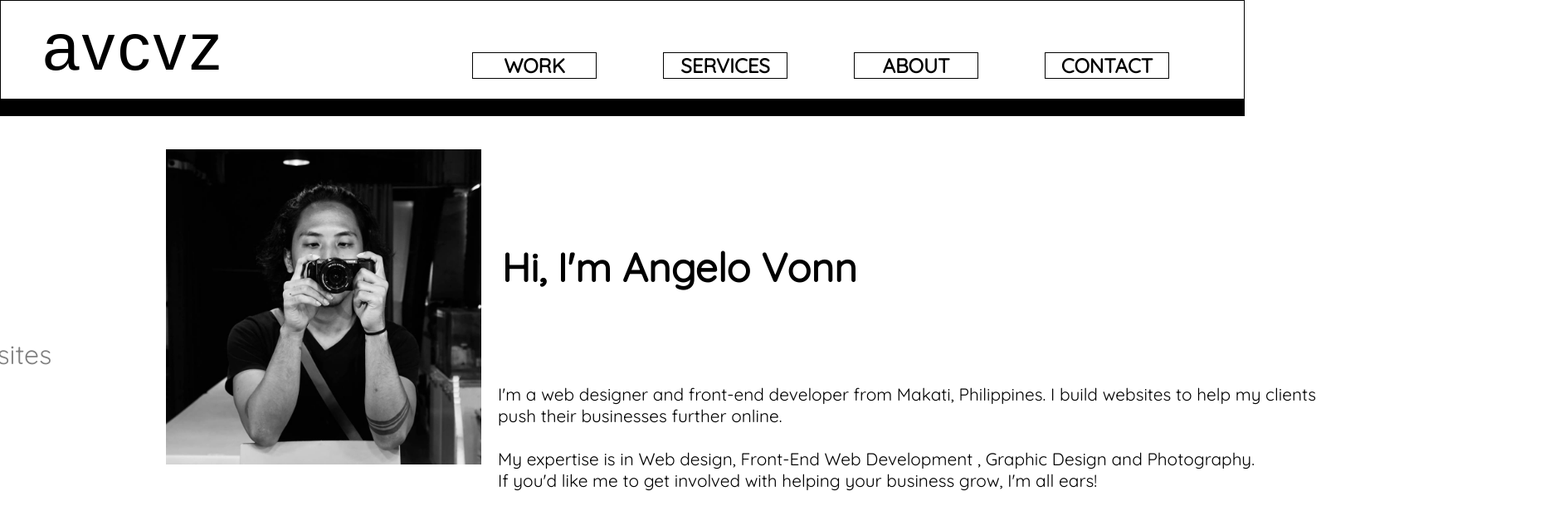
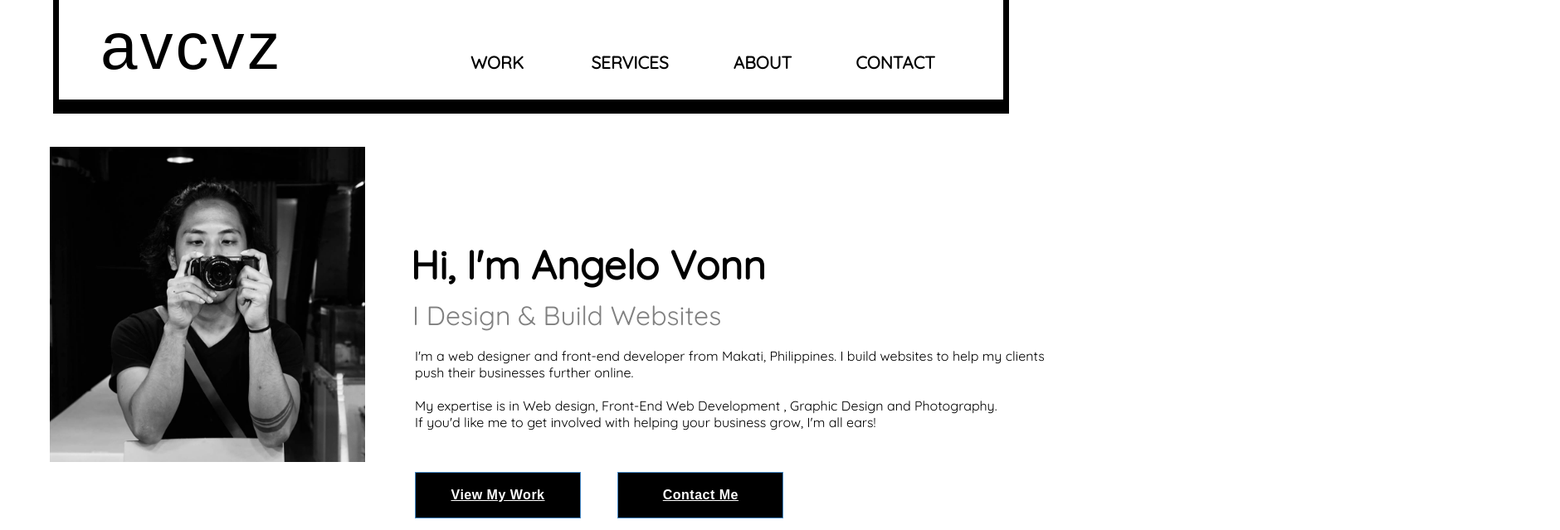
Before and after one commit to angelovonn/devporfolio2, a plain HTML site: page index.html in a window 1280 px wide. Shown: the top 639 px of the page at 83% size, 1880 px wide, since content can reach past the window. Drawn offline with Linux system fonts and the light colour scheme.

Commit message:
updated version3

```diff
--- a/assets/css/style.css
+++ b/assets/css/style.css
@@ -8,25 +8,27 @@
 .header {
 	background-color: white;
 	height: 120px;
-	width: 1500px;
-	border: 1px solid black;
+	width: 90vw;
+	/*border: 1px solid black;*/
 	padding: 10px 50px 0px 50px;
 	margin: 0 auto;
+	border-left: 7px solid black;
+	border-right: 7px solid black;
 }
 
 .header2{
 	background-color: black;
 	border: 1px solid black;
-	height: 20px;
-	width: 1500px;
+	height: 17px;
+	width: 90vw;
 	margin: 0 auto;
 }
 
 footer {
 	background-color: black;
 	margin: 0 auto;
-	height: 50px;
-	width: 1500px;
+	height: 30px;
+	width: 90vw;
 	text-align: center;
 	color: white;
 }
@@ -37,14 +39,14 @@ footer {
 h3	{
 	display: inline-block;
 	color: black;
-	border: 1px solid black;
-	font-size: 1.5em;
-	width: 150px;
+	/*border: 1px solid black;*/
+	font-size: 1.3em;
+	width: 120px;
 	text-align: center;
 	float: right;
 	position: relative;
 	top: -40px;
-	margin: 0px 40px 0px 40px;
+	margin: 0px 20px 0px 20px;
 }
 
 .logo {
@@ -76,7 +78,7 @@ img {
 	height: 380px;
 	width: 380px;
 	background-color: white;
-	margin-left: 100px;
+	margin-left: 30px;
 	margin-bottom: 50px
 }
 
@@ -85,7 +87,7 @@ img {
 	font-size: 3em;
 	position: relative;
 	bottom: 270px;
-	right: -120px;
+	right: -80px;
 	font-weight: bolder;
 }
 
@@ -95,15 +97,15 @@ img {
 	color: grey;
 	position: relative;
 	bottom: 215px;
-	right: 310px;
+	right: 350px;
 }
 
 .writeups3 {
-	font-size: 1.3em;
+	font-size: 1em;
 	color: black;
 	position: relative;
 	top: -200px;
-	left: 600px;
+	left: 500px;
 
 
 }
@@ -121,7 +123,7 @@ img {
     color: #fff;
     position: relative;
     top: -150px;
-    left: 580px;
+    left: 480px;
     width: 200px;
     margin-left: 20px;
     margin-right: 20px;
--- a/index.html
+++ b/index.html
@@ -3,7 +3,7 @@
 <head>
 
 	<meta charset="utf-8">
-	<meta name="viewport" content="width-device, intial-scale=1.0">
+	<meta name="viewport" content="width=device-width, intial-scale=1.0">
 	<meta http-equiv="X-UA Compatible" content="IE-Edge">
 
 	<!-- 	 external css -->
@@ -25,7 +25,7 @@
 			</ul>
 		</div>
 	</div>
-	<div class="header2">blackbox</div>
+	<div class="header2"></div>
 	<br>
 	<br>
 	<div class="section">
```
Also changed, not shown: assets/images/aa.jpg (added), 1 other file.
